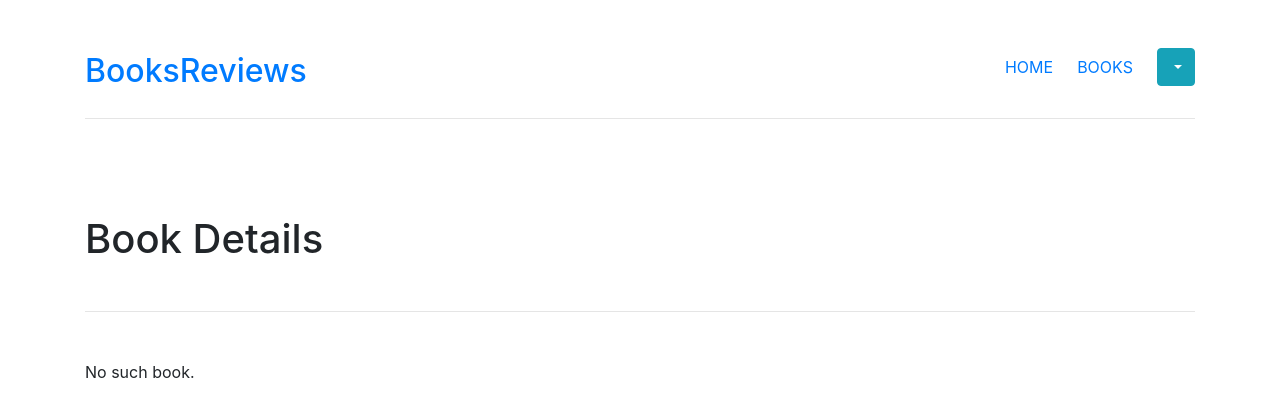
After one commit to AhmedElaguab/books-webapp, a Flask app: template templates/book.html in a window 1280 px wide. The commit adds this page. Shown: the top 417 px of the page. Run offline with Flask 2, Linux system fonts and the light colour scheme; the template is opened without the code that fills it, so the values that code supplies are empty; some libraries are stand-ins or nearby versions.

Commit message:
Add book details route

```diff
--- a/application.py
+++ b/application.py
@@ -161,3 +161,10 @@ def logout():
         session.pop("user")
 
     return redirect(url_for("index"))
+
+
+@app.route("/book/<string:isbn>")
+def book(isbn):
+    book = db.execute("SELECT * FROM books WHERE (isbn=:isbn)",
+                      {"isbn": isbn}).first()
+    return render_template("book.html", book=book)
--- a/templates/base_books.html
+++ b/templates/base_books.html
@@ -22,13 +22,13 @@
           <nav>
             <ul class="d-flex align-items-center list-unstyled">
               <li><a class="ml-4 text-uppercase" href="{{ url_for('index') }}">Home</a></li>
+              <li><a class="ml-4 text-uppercase" href="{{ url_for('books') }}">Books</a></li>
               <div class="btn-group ml-4">
                 <button type="button" class="btn btn-info dropdown-toggle text-capitalize" data-toggle="dropdown"
                   aria-haspopup="true" aria-expanded="false">
                   {% if session.user %}
                   {{ session.user.username }}
                   {% endif %}
-
                 </button>
                 <div class="dropdown-menu">
                   <a class="dropdown-item" href="#">Action</a>
--- /dev/null
+++ b/templates/book.html
@@ -0,0 +1,35 @@
+{% extends "./base_books.html" %}
+
+<!-- Title block -->
+{% block title %} Book | Books Reviews {% endblock %}
+
+<!-- Content block -->
+{% block content %}
+<div class="row">
+  <div class="col">
+    <h1 class="mb-5">Book Details{% if book %}: {{book.title}}{% endif %}</h1>
+    <hr class="mb-5" />
+    <div class="book">
+      {% if book %}
+      <div class="row">
+        <div class="col">
+          <div class="book-details">
+            <ul class="list-unstyled">
+              <li>Title: {{ book.title}}</li>
+              <li>Author: {{ book.author }}</li>
+              <li>Year: {{ book.year }}</li>
+              <li>ISBN: {{ book.isbn }}</li>
+            </ul>
+          </div>
+          <div class="reviews">
+            <h3>Reviews:</h3>
+          </div>
+        </div>
+      </div>
+      {% else %}
+      <p>No such book.</p>
+      {% endif %}
+    </div>
+  </div>
+</div>
+{% endblock %}
--- a/templates/books.html
+++ b/templates/books.html
@@ -26,7 +26,7 @@
             <div class="card-body">
               <h5 class="card-title">{{ book.title }}</h5>
               <h6 class="card-subtitle mb-2 text-muted">{{ book.author }}</h6>
-              <a href="#" class="card-link">More info</a>
+              <a href="{{ url_for('book', isbn=book.isbn) }}" class="card-link">More info</a>
             </div>
           </div>
         </div>
```
